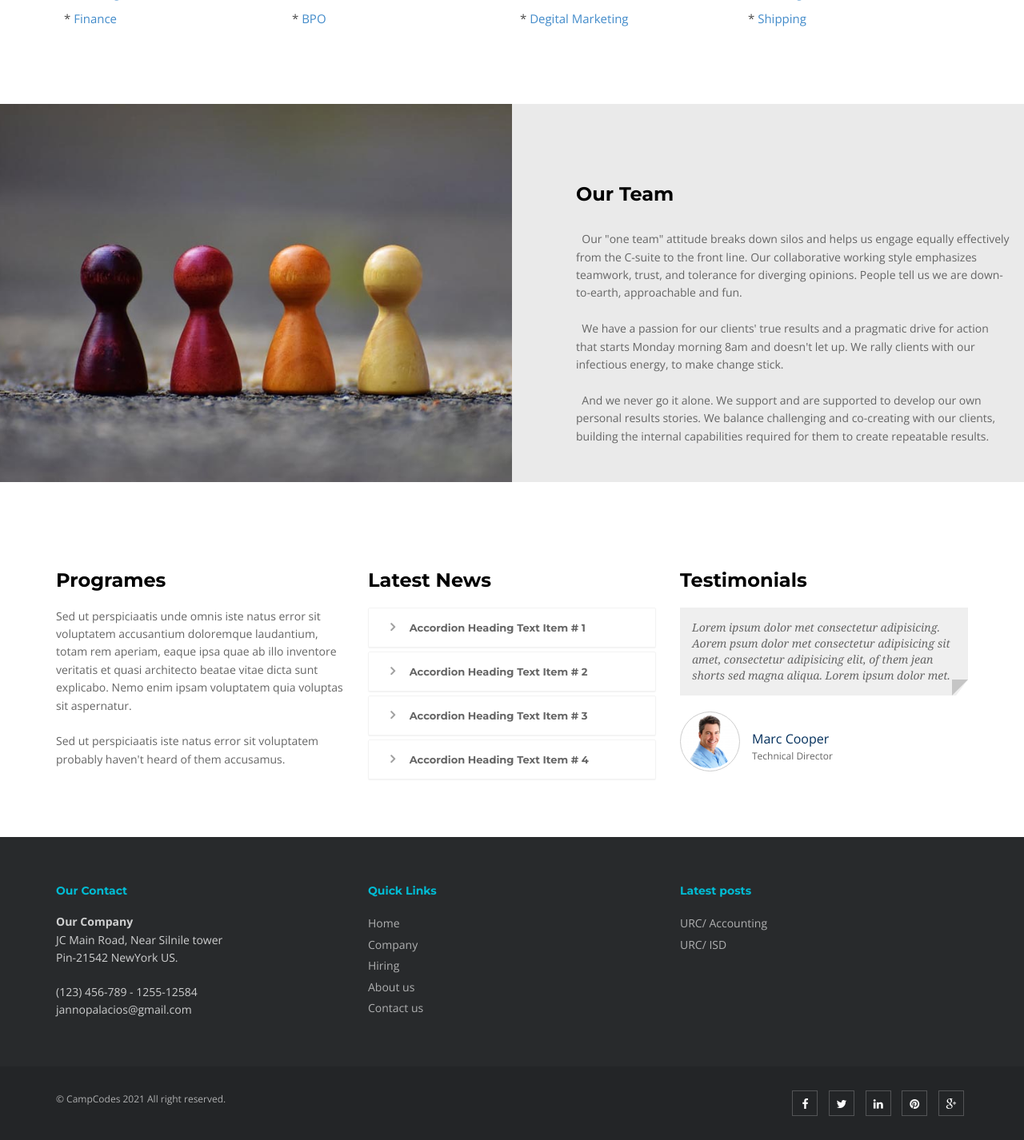
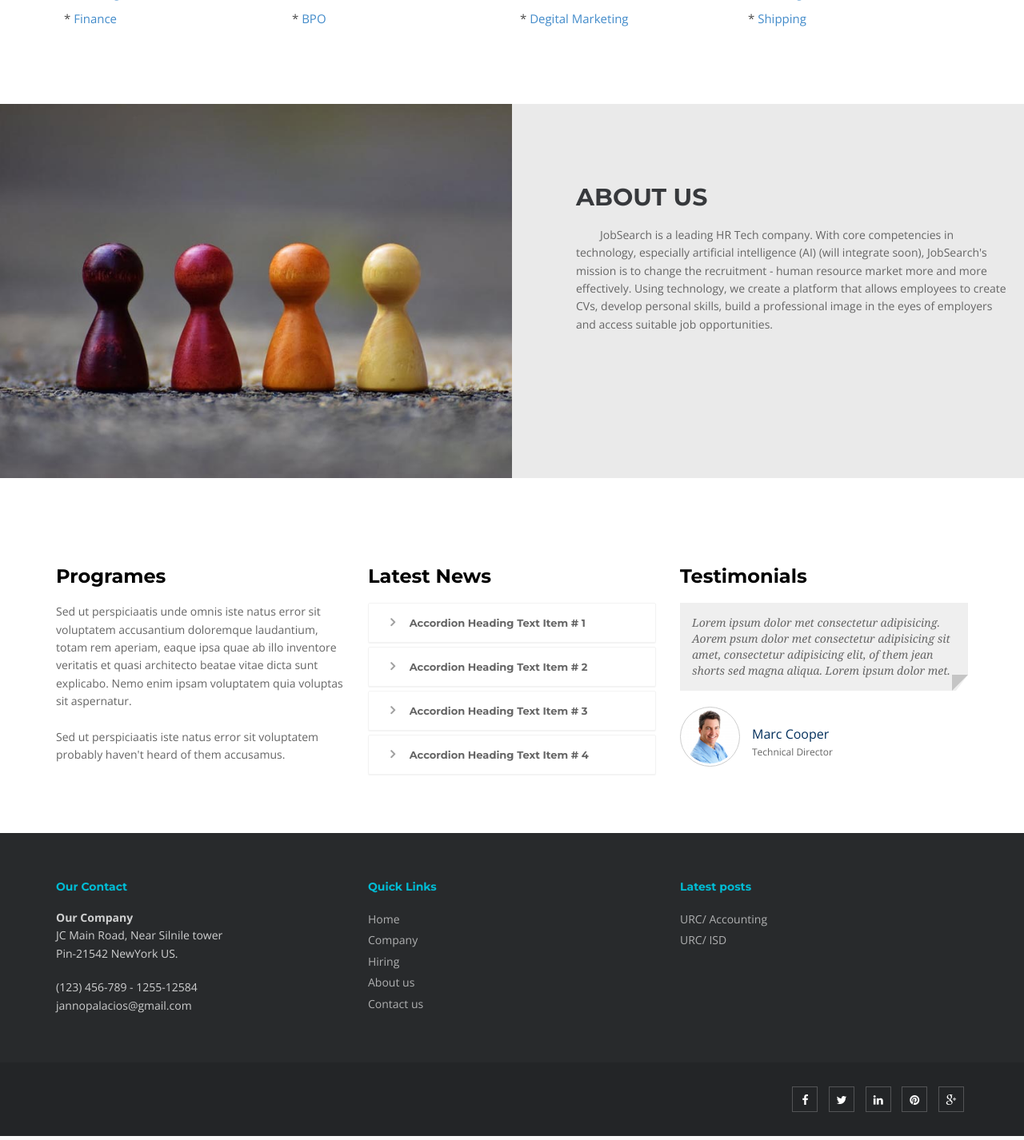
Before and after one commit to batthanhvan/job-search, a PHP site: page / in a window 1280 px wide. Shown: the part 1724-3150 px from the top of the page at 80% size. Run offline with PHP 8.4, Linux system fonts and the light colour scheme; data comes from the database, SQL or seed files in the repository; some libraries are stand-ins or nearby versions.

Commit message:
change image

```diff
--- a/home.php
+++ b/home.php
@@ -4,7 +4,7 @@
         <div id="main-slider" class="flexslider">
             <ul class="slides">
               <li>
-                <img src="<?php echo web_root; ?>plugins/home-plugins/img/slides/1.jpg" alt="" />
+                <img src="<?php echo web_root; ?>plugins/home-plugins/img/slides/1.png" alt="" />
                 <div class="flex-caption">
                     <h3>innovation</h3>
           <p>We create the opportunities</p>
@@ -12,7 +12,7 @@
                 </div>
               </li>
               <li>
-                <img src="<?php echo web_root; ?>plugins/home-plugins/img/slides/2.jpg" alt="" />
+                <img src="<?php echo web_root; ?>plugins/home-plugins/img/slides/2.png" alt="" />
                 <div class="flex-caption">
                     <h3>Specialize</h3>
           <p>Success depends on work</p>
@@ -110,15 +110,16 @@
     <div class="row">
       <div class="col-sm-6 col-sm-offset-6 col-xs-12 content">
         <div class="editContent">
-          <h3>Our Team</h3>
+          <h2>About Us</h2>
         </div>
         <div class="editContent"  style="height:235px;">
-          <p>
-          &nbsp;&nbsp;Our "one team" attitude breaks down silos and helps us engage equally effectively from the C-suite to the front line. Our collaborative working style emphasizes teamwork, trust, and tolerance for diverging opinions. People tell us we are down-to-earth, approachable and fun.<br/><br/>
+          <p style= "text-indent: 30px">
+          <!-- &nbsp;&nbsp; -->
+          JobSearch is a leading HR Tech company. With core competencies in technology, especially artificial intelligence (AI) (will integrate soon), JobSearch's mission is to change the recruitment - human resource market more and more effectively. Using technology, we create a platform that allows employees to create CVs, develop personal skills, build a professional image in the eyes of employers and access suitable job opportunities.<br/><br/>
 
-          &nbsp;&nbsp;We have a passion for our clients' true results and a pragmatic drive for action that starts Monday morning 8am and doesn't let up. We rally clients with our infectious energy, to make change stick.<br/><br/>
+          <!-- &nbsp;&nbsp;We have a passion for our clients' true results and a pragmatic drive for action that starts Monday morning 8am and doesn't let up. We rally clients with our infectious energy, to make change stick.<br/><br/> -->
 
-          &nbsp;&nbsp;And we never go it alone. We support and are supported to develop our own personal results stories. We balance challenging and co-creating with our clients, building the internal capabilities required for them to create repeatable results. </p>
+          <!-- &nbsp;&nbsp;And we never go it alone. We support and are supported to develop our own personal results stories. We balance challenging and co-creating with our clients, building the internal capabilities required for them to create repeatable results. </p> -->
         </div>
       </div>
     </div><!-- /.row-->
--- a/theme/templates.php
+++ b/theme/templates.php
@@ -78,7 +78,7 @@
                     $showMsg = $mydb->loadSingleResult();
                     $msg =isset($showMsg->COUNT) ? $showMsg->COUNT : 0;
 
-                    echo ' <p class="pull-right login"><a title="View Notification(s)" href="'.web_root.'applicant/index.php?view=notification"> <i class="fa fa-bell-o"></i> <span class="label label-success">'.$notif.'</span></a> | <a title="View Message(s)" href="'.web_root.'applicant/index.php?view=message"> <i class="fa fa-envelope-o"></i> <span class="label label-success">'.$msg.'</span></a> | <a title="View Profile" href="'.web_root.'applicant/"> <i class="fa fa-user"></i> Howdy, '. $appl->FNAME. ' '.$appl->LNAME .' </a> | <a href="'.web_root.'logout.php">  <i class="fa fa-sign-out"> </i>Logout</a> </p>';
+                    echo ' <p class="pull-right login"><a title="View Notification(s)" href="'.web_root.'applicant/index.php?view=notification"> <i class="fa fa-bell-o"></i> <span class="label label-success">'.$notif.'</span></a> | <a title="View Message(s)" href="'.web_root.'applicant/index.php?view=message"> <i class="fa fa-envelope-o"></i> <span class="label label-success">'.$msg.'</span></a> | <a title="View Profile" href="'.web_root.'applicant/"> <i class="fa fa-user"></i> Welcome, '. $appl->FNAME. ' '.$appl->LNAME .' </a> | <a href="'.web_root.'logout.php">  <i class="fa fa-sign-out"> </i>Logout</a> </p>';
 
                     }else{ ?>
                       <p   class="pull-right login"><a data-target="#myModal" data-toggle="modal" href=""> <i class="fa fa-lock"></i> Login </a></p>
@@ -97,12 +97,13 @@
                         <span class="icon-bar"></span>
                         <span class="icon-bar"></span>
                     </button>
-                    <a class="navbar-brand" href="<?php echo web_root; ?>index.php">Website Name<!-- <img src="<?php echo web_root; ?>plugins/home-plugins/img/logo.png" alt="logo"/> --></a>
+                    <a class="navbar-brand" href="<?php echo web_root; ?>index.php">JOB SEARCH<!-- <img src="<?php echo web_root; ?>plugins/home-plugins/img/logo.png" alt="logo"/> --></a>
                 </div>
                 <div class="navbar-collapse collapse ">
                     <ul class="nav navbar-nav">
                         <li class="<?php echo !isset($_GET['q'])? 'active' :''?>"><a href="<?php echo web_root; ?>index.php">Home</a></li>
                         <li class="dropdown">
+                          <!-- TODO: Căn chỉnh center "job-search" -->
                           <a href="#" data-toggle="dropdown" class="dropdown-toggle">Job Search <b class="caret"></b></a>
                           <ul class="dropdown-menu">
                               <li class="<?php  if(isset($_GET['q'])) { if($_GET['q']=='advancesearch'){ echo 'active'; }else{ echo ''; }}  ?>"><a href="<?php echo web_root; ?>index.php?q=advancesearch">Advance Search</a></li>
@@ -243,7 +244,7 @@
         <div class="col-lg-6">
           <div class="copyright">
             <p>
-              <span>&copy; CampCodes 2021 All right reserved.
+              <!-- <span>&copy; CampCodes 2021 All right reserved.   -->
             </p>
           </div>
         </div>
```
Also changed, not shown: plugins/home-plugins/img/slides/1.jpg (deleted), plugins/home-plugins/img/slides/1.png (added), plugins/home-plugins/img/slides/2.jpg (deleted), plugins/home-plugins/img/slides/2.png (added).
